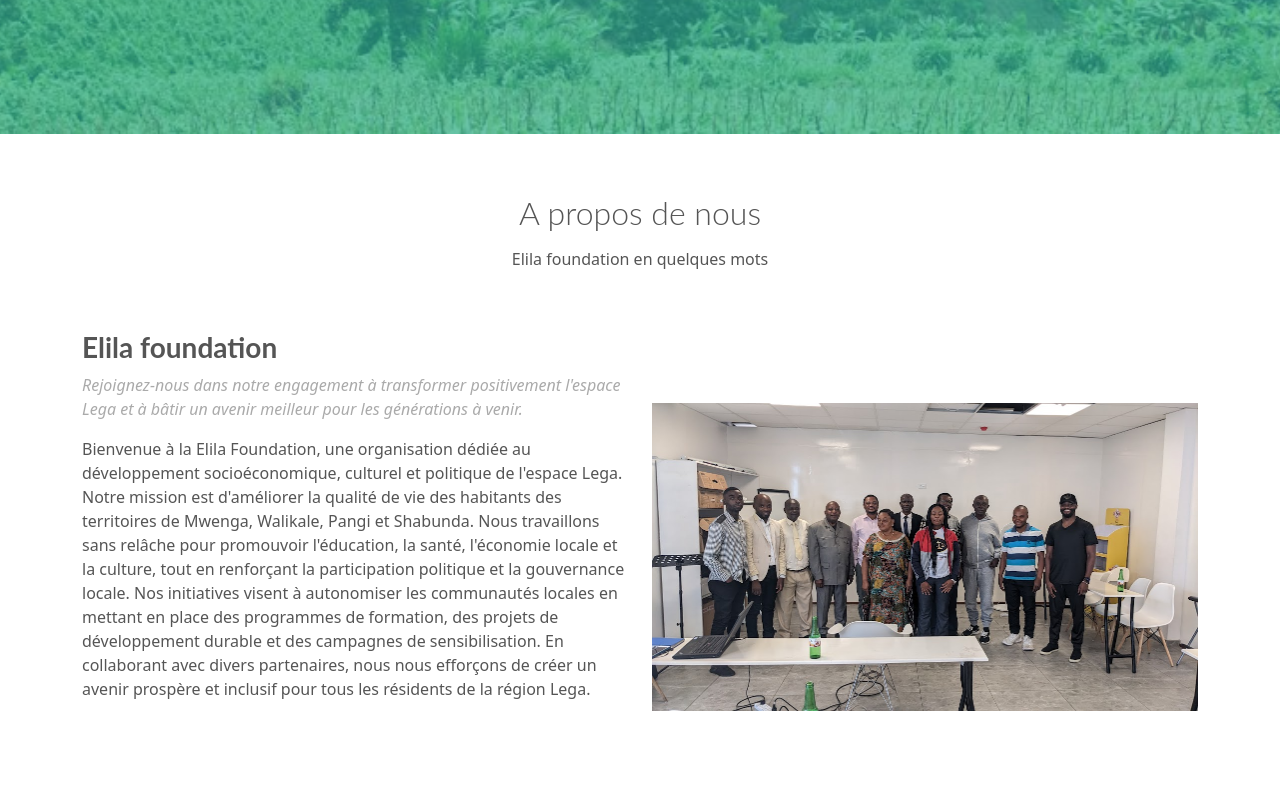
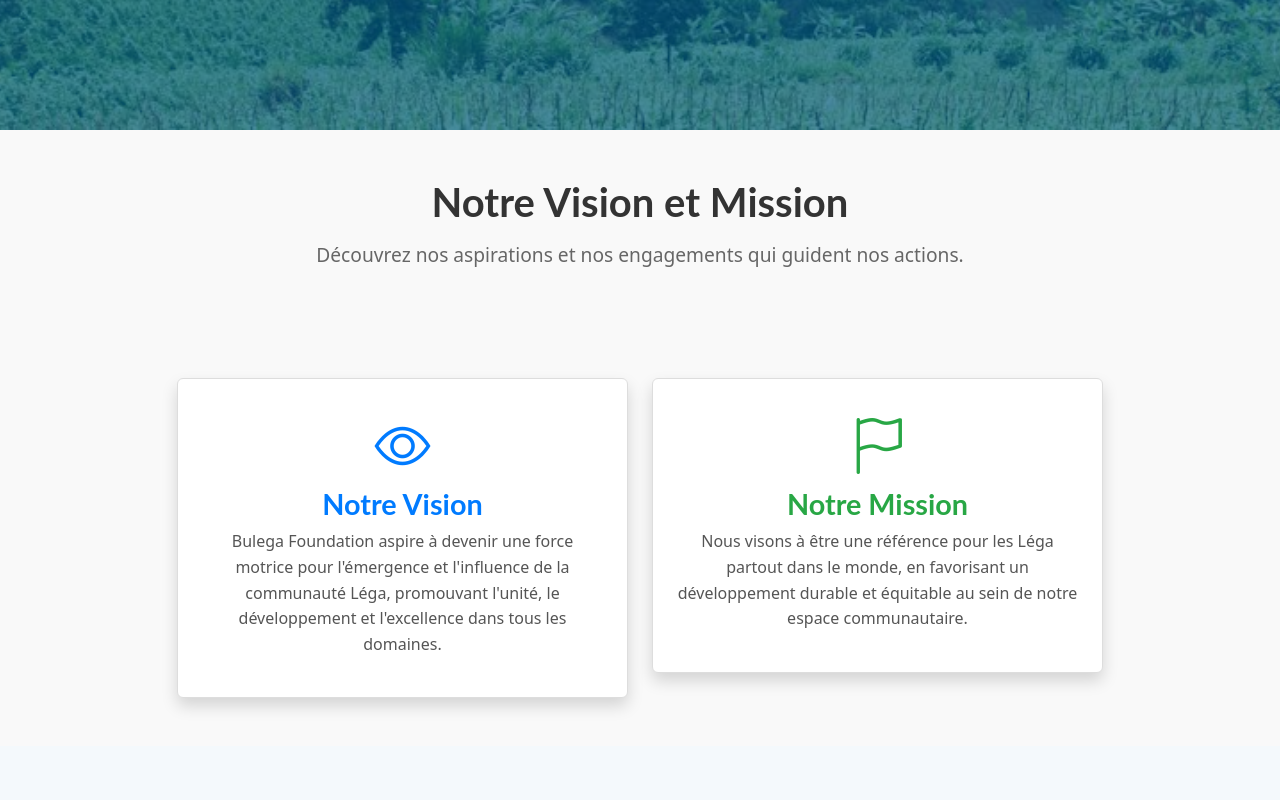
Before and after one commit to Tacite243/elila_foundation, a Next.js app: page / in a window 1280 px wide. Shown: the part 520-1320 px from the top of the page. Built offline with nearby package versions, Linux system fonts and the light colour scheme.

Commit message:
update colors

```diff
--- a/src/app/globals.css
+++ b/src/app/globals.css
@@ -11,48 +11,54 @@
 
 /* Global Colors - The following color variables are used throughout the website. Updating them here will change the color scheme of the entire website */
 :root {
-  --background-color: #ffffff;
-  /* Background color for the entire website, including individual sections */
-  --default-color: #555555;
-  /* Default color used for the majority of the text content across the entire website */
-  --heading-color: #073839;
-  /* Color for headings, subheadings and title throughout the website */
-  --accent-color: #70b9b0;
-  /* Accent color that represents your brand on the website. It's used for buttons, links, and other elements that need to stand out */
+  /* Couleurs globales */
+  --background-color: #f4f9fc;
+  /* Un bleu très clair pour l'arrière-plan global, évoquant douceur et professionnalisme */
+  --default-color: #4a4a4a;
+  /* Gris foncé pour le texte par défaut */
+  --heading-color: #005b8f;
+  /* Bleu profond pour les titres, reflétant la solidité et la confiance */
+  --accent-color: #008fc4;
+  /* Bleu vif inspiré du logo pour les éléments qui se démarquent */
   --surface-color: #ffffff;
-  /* The surface color is used as a background of boxed elements within sections, such as cards, icon boxes, or other elements that require a visual separation from the global background. */
+  /* Blanc pur pour les surfaces contrastantes */
   --contrast-color: #ffffff;
-  /* Contrast color for text, ensuring readability against backgrounds of accent, heading, or default colors. */
-}
-
-/* Nav Menu Colors - The following color variables are used specifically for the navigation menu. They are separate from the global colors to allow for more customization options */
-:root {
-  --nav-color: rgba(255, 255, 255, 0.7);
-  /* The default color of the main navmenu links */
-  --nav-hover-color: #ffffff;
-  /* Applied to main navmenu links when they are hovered over or active */
-  --nav-mobile-background-color: #ffffff;
-  /* Used as the background color for mobile navigation menu */
-  --nav-dropdown-background-color: #ffffff;
-  /* Used as the background color for dropdown items that appear when hovering over primary navigation items */
-  --nav-dropdown-color: #555555;
-  /* Used for navigation links of the dropdown items in the navigation menu. */
-  --nav-dropdown-hover-color: #70b9b0;
-  /* Similar to --nav-hover-color, this color is applied to dropdown navigation links when they are hovered over. */
-}
-
-/* Color Presets - These classes override global colors when applied to any section or element, providing reuse of the sam color scheme. */
+  /* Blanc pur pour assurer une bonne lisibilité sur les couleurs plus vives */
+
+  /* Menu de navigation */
+  --nav-color: #fff;
+  /* Bleu profond semi-transparent pour le texte du menu */
+  --nav-hover-color: #008fc4;
+  /* Bleu vif pour les liens survolés */
+  --nav-mobile-background-color: #005b8f;
+  /* Bleu profond pour le menu mobile */
+  --nav-dropdown-background-color: #f4f9fc;
+  /* Bleu très clair pour les menus déroulants */
+  --nav-dropdown-color: #4a4a4a;
+  /* Texte gris foncé pour le menu déroulant */
+  --nav-dropdown-hover-color: #008fc4;
+  /* Bleu vif au survol des éléments déroulants */
+
+  /* Préréglages pour les sections */
   .light-background {
-  --background-color: #f2f9f8;
+    --background-color: #e8f5fb;
+    /* Bleu pâle agréable et léger */
     --surface-color: #ffffff;
+    /* Blanc pur pour les sections */
   }
 
   .dark-background {
-  --background-color: #30ac9d;
+    --background-color: #005b8f;
+    /* Bleu profond pour les sections sombres */
     --default-color: #ffffff;
+    /* Texte blanc pour contraster */
     --heading-color: #ffffff;
-  --surface-color: #44cbbb;
+    /* Titres blancs sur fond sombre */
+    --surface-color: #0077b3;
+    /* Bleu intermédiaire pour les éléments */
     --contrast-color: #ffffff;
+    /* Toujours du blanc pour le contraste */
+  }
 }
 
 /* Smooth scroll */
@@ -146,7 +152,7 @@ h6 {
 # Global Header
 --------------------------------------------------------------*/
 .header {
-  --background-color: #2c6861;
+  --background-color: #005b8f;
   --default-color: #ffffff;
   --heading-color: #ffffff;
   color: var(--default-color);
--- a/src/app/page.tsx
+++ b/src/app/page.tsx
@@ -5,11 +5,11 @@ import AboutSection from '@/comoponents/about';
 import HeroSection from '@/comoponents/hero';
 import ProgrammeSection from '@/comoponents/programmes';
 import DonationSection from '@/comoponents/donate';
-// import ProjectSection from '@/comoponents/project';
 import FAQ from '@/comoponents/faq';
 import Team from '@/comoponents/team';
 import Contact from '@/comoponents/contact';
 import OurCultureSection from '@/comoponents/culture';
+import VisionMission from '@/comoponents/VisionMIssion';
 
 
 
@@ -17,11 +17,11 @@ export default function Home() {
   return (
     <main className='main'>
       <HeroSection />
+      <VisionMission />
       <AboutSection />
       <ProgrammeSection />
       <DonationSection />
       <OurCultureSection />
-      {/* <ProjectSection /> */}
       <FAQ />
       <Team />
       <Contact />
--- a/src/comoponents/VisionMIssion.tsx
+++ b/src/comoponents/VisionMIssion.tsx
@@ -0,0 +1,60 @@
+'use client';
+
+import React, { useEffect } from 'react';
+import AOS from 'aos';
+
+
+
+const VisionMission = () => {
+    useEffect(() => {
+        if (typeof window !== 'undefined') {
+            AOS.init();
+        }
+    }, []);
+
+    return (
+        <section id="vision-mission" className="vision-mission section py-5" style={{ backgroundColor: '#f9f9f9' }}>
+            {/* Section Title */}
+            <div className="container section-title text-center mb-5" data-aos="fade-up">
+                <h2 style={{ fontSize: '2.5rem', fontWeight: 'bold', color: '#333' }}>Notre Vision et Mission</h2>
+                <p style={{ fontSize: '1.2rem', color: '#666' }}>
+                    Découvrez nos aspirations et nos engagements qui guident nos actions.
+                </p>
+            </div>
+
+            <div className="container" data-aos="fade-up" data-aos-delay="100">
+                <div className="row gy-4 justify-content-center">
+                    {/* Vision Section */}
+                    <div className="col-lg-5 d-flex flex-column align-items-center text-center">
+                        <div className="info-item p-4 rounded shadow" style={{ backgroundColor: '#ffffff', border: '1px solid #ddd' }} data-aos="fade-up" data-aos-delay="200">
+                            <i className="bi bi-eye flex-shrink-0" style={{ fontSize: '3.5rem', marginBottom: '1rem', color: '#007BFF' }}></i>
+                            <div>
+                                <h3 style={{ fontSize: '1.8rem', fontWeight: 'bold', color: '#007BFF' }}>Notre Vision</h3>
+                                <p style={{ fontSize: '1rem', color: '#555', lineHeight: '1.6' }}>
+                                    Bulega Foundation aspire à devenir une force motrice pour l'émergence et l'influence de la communauté Léga,
+                                    promouvant l'unité, le développement et l'excellence dans tous les domaines.
+                                </p>
+                            </div>
+                        </div>
+                    </div>
+
+                    {/* Mission Section */}
+                    <div className="col-lg-5 d-flex flex-column align-items-center text-center">
+                        <div className="info-item p-4 rounded shadow" style={{ backgroundColor: '#ffffff', border: '1px solid #ddd' }} data-aos="fade-up" data-aos-delay="300">
+                            <i className="bi bi-flag flex-shrink-0" style={{ fontSize: '3.5rem', marginBottom: '1rem', color: '#28A745' }}></i>
+                            <div>
+                                <h3 style={{ fontSize: '1.8rem', fontWeight: 'bold', color: '#28A745' }}>Notre Mission</h3>
+                                <p style={{ fontSize: '1rem', color: '#555', lineHeight: '1.6' }}>
+                                    Nous visons à être une référence pour les Léga partout dans le monde, en favorisant un développement durable et
+                                    équitable au sein de notre espace communautaire.
+                                </p>
+                            </div>
+                        </div>
+                    </div>
+                </div>
+            </div>
+        </section>
+    );
+};
+
+export default VisionMission;
--- a/src/comoponents/header.tsx
+++ b/src/comoponents/header.tsx
@@ -71,7 +71,8 @@ const Header: React.FC = () => {
         <header id="header" className="header d-flex align-items-center sticky-top">
             <div className="container-fluid container-xl position-relative d-flex align-items-center justify-content-between">
                 <Link href="/" className="logo d-flex align-items-center">
-                    <Image src="/elila-logo.png" alt="Logo" width={50} height={50} />
+                    {/* <Image src="/elila-logo.png" alt="Logo" width={50} height={50} /> */}
+                    <h1>Elila foundation</h1>
                 </Link>
 
                 <nav
```
Lines whose indentation alone changed are shown as unchanged.
